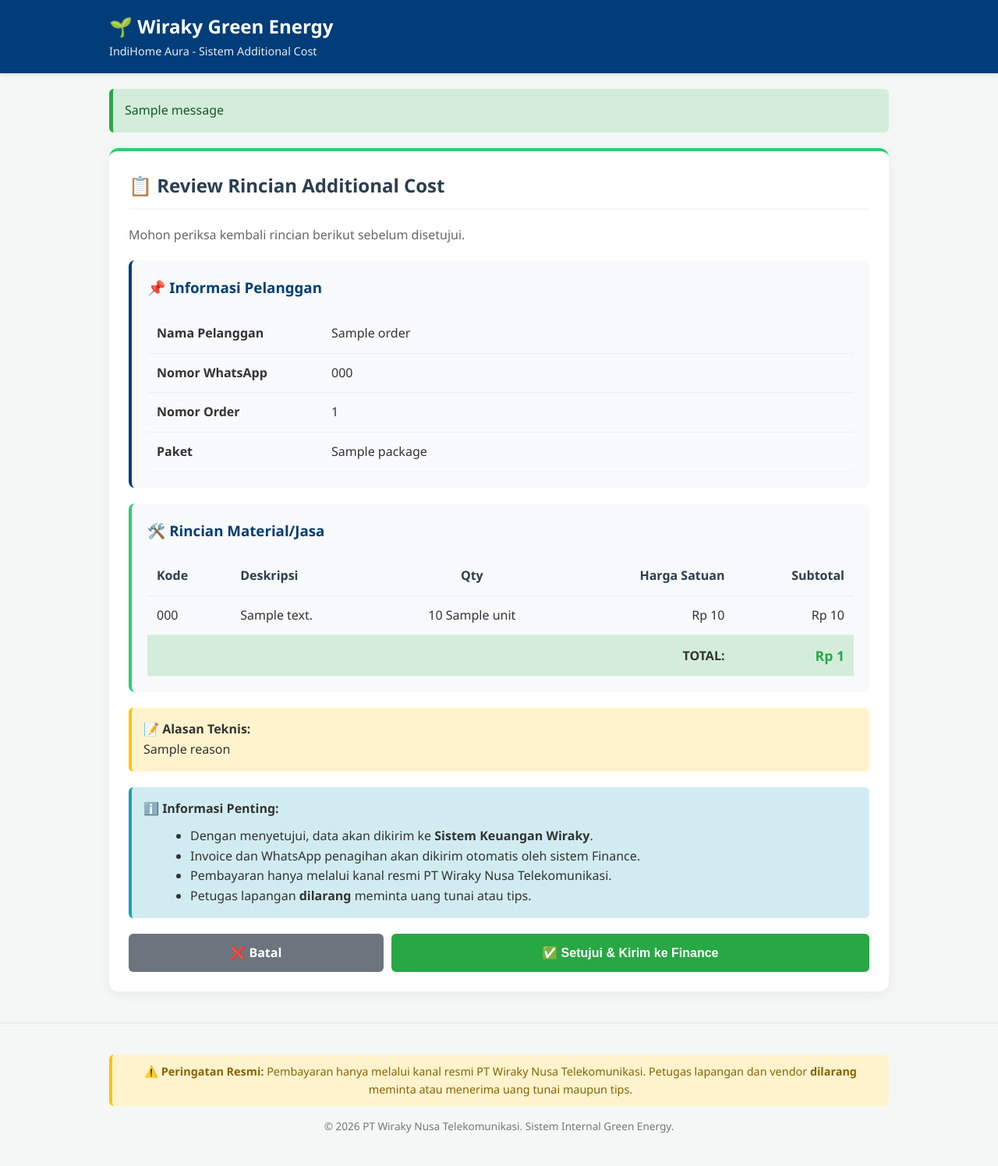
After one commit to Sunset2324/wiraky-green-energy, a Flask app: template templates/review_order.html in a window 1280 px wide. The commit adds this page. Shown: the whole page at 78% size. Run offline with Flask 3, Linux system fonts and the light colour scheme; the template is opened without the code that fills it: most values are stand-ins (such as "Sample title", 1, 10 or a date in 2020); one stand-in notice (Sample message) is shown; parts of the project's set-up code (start-up, migrations or seed data) failed here and were passed over.

Commit message:
chore: Finalize v1.0 API Standard integration & fix local testing issues
Major Updates:
- Simulation Mode: Added SIMULATE_FINANCE_API flag to bypass DNS resolution errors for placeholder domains during local development.
- Bug Fix: Resolved Jinja2 'builtin_function_or_method' iteration error in review_order.html by using bracket notation (order['items']).
- Cloudflare Proxy: Added ProxyFix middleware to app.py to correctly handle headers behind Cloudflare's reverse proxy.
- Environment: Cleaned up .env file, removed deprecated Xendit/WA configs, and standardized v1.0 HMAC secrets and URLs.
- UI/UX: Finalized surveyor input, review, and result templates with proper error handling and flash messages.

Compliance:
- Fully aligned with STANDAR_API_INTEGRATED v1.0 (HMAC-SHA256, Idempotency, Atomic DB transactions).
- Ready for UAT once Tim IT Wiraky provides the actual production API URL.

```diff
--- a/app.py
+++ b/app.py
@@ -1,5 +1,8 @@
 import os
-from flask import Flask, jsonify, render_template
+import json
+import uuid
+from datetime import datetime, timezone
+from flask import Flask, jsonify, render_template, request, redirect, url_for, flash, session
 from dotenv import load_dotenv
 
 # 1. Load Environment Variables
@@ -10,16 +13,18 @@ app = Flask(__name__)
 app.config['SECRET_KEY'] = os.getenv('SECRET_KEY', 'default-secret-key-change-me')
 app.config['JSON_AS_ASCII'] = False
 
-# Data Dummy Master Price
+# Data Dummy Master Price (Sesuai STANDAR API INTEGRATED v1.0)
 MASTER_PRICE = {
-    "KBL-PV-004": {"name": "Kabel PV 4mm2", "price": 15000},
-    "MCB-AC-002": {"name": "MCB tambahan", "price": 125000},
-    "JASA-001": {"name": "Instalasi khusus", "price": 225000},
-    "PLTS-01": {"name": "Panel Surya Extra", "price": 5000000},
-    "INV-01": {"name": "Inverter Upgrade", "price": 3000000}
+    "KBL-PV-004": {"name": "Kabel PV 4mm2", "unit": "meter", "price": 15000},
+    "MCB-AC-002": {"name": "MCB tambahan", "unit": "pcs", "price": 125000},
+    "JASA-001": {"name": "Instalasi khusus", "unit": "paket", "price": 225000},
+    "PLTS-01": {"name": "Panel Surya Extra", "unit": "unit", "price": 5000000},
+    "INV-01": {"name": "Inverter Upgrade", "unit": "unit", "price": 3000000}
 }
 
-# 3. Import Routes (Blueprints)
+# 3. Import Services & Routes
+from services.finance_api_client import send_additional_cost
+from core.audit_logger import log_audit
 from routes.api_routes import api_bp
 from routes.dashboard_routes import dashboard_bp
 from routes.webhook_routes import finance_webhook_bp
@@ -29,14 +34,142 @@ app.register_blueprint(finance_webhook_bp, url_prefix='/api/v1/finance')
 app.register_blueprint(api_bp, url_prefix='/api')
 app.register_blueprint(dashboard_bp, url_prefix='/dashboard')
 
-# 5. Route Halaman Surveyor
+# ==========================================
+# 5. ROUTE: Halaman Surveyor (Step 01)
+# ==========================================
 @app.route('/')
 def surveyor_page():
     return render_template('surveyor_input.html',
                            customer_name="Budi Santoso",
                            master_price=MASTER_PRICE)
 
-# 6. Health Check
+# ==========================================
+# 6. ROUTE: Proses & Hitung (Step 02)
+# ==========================================
+@app.route('/process_order', methods=['POST'])
+def process_order():
+    """Menerima form dari surveyor, validasi, dan simpan ke session untuk review."""
+    customer_name = request.form.get('customer_name', '').strip()
+    order_id = request.form.get('order_id', '').strip()
+    item_code = request.form.get('item_code', '').strip()
+    qty = int(request.form.get('qty', 1))
+    reason = request.form.get('reason', '').strip()
+    customer_phone = request.form.get('customer_phone', '').strip()
+    package = request.form.get('package', 'IndiHome Aura 3500').strip()
+
+    # Validasi input dasar
+    if not all([customer_name, order_id, item_code, customer_phone]):
+        flash("Semua field wajib harus diisi!", "error")
+        return redirect(url_for('surveyor_page'))
+
+    if item_code not in MASTER_PRICE:
+        flash("Kode material tidak valid!", "error")
+        return redirect(url_for('surveyor_page'))
+
+    # Hitung otomatis sesuai Master Price List
+    item_info = MASTER_PRICE[item_code]
+    unit_price = item_info['price']
+    subtotal = qty * unit_price
+
+    # Simpan ke session untuk halaman review
+    session['pending_order'] = {
+        'customer_name': customer_name,
+        'customer_phone': customer_phone,
+        'order_id': order_id,
+        'package': package,
+        'reason': reason,
+        'items': [{
+            'part_code': item_code,
+            'description': item_info['name'],
+            'qty': qty,
+            'unit': item_info.get('unit', 'unit'),
+            'unit_price': unit_price,
+            'subtotal': subtotal
+        }],
+        'total_amount': subtotal
+    }
+
+    return redirect(url_for('review_order'))
+
+# ==========================================
+# 7. ROUTE: Review & Persetujuan (Step 03)
+# ==========================================
+@app.route('/review')
+def review_order():
+    """Menampilkan rincian untuk disetujui Engineering & Pelanggan."""
+    pending = session.get('pending_order')
+    if not pending:
+        flash("Tidak ada data order yang pending!", "error")
+        return redirect(url_for('surveyor_page'))
+
+    return render_template('review_order.html', order=pending)
+
+# ==========================================
+# 8. ROUTE: Konfirmasi & Kirim ke Finance (Step 04)
+# ==========================================
+@app.route('/confirm_order', methods=['POST'])
+def confirm_order():
+    """Setelah disetujui, kirim payload ke Sistem Keuangan Wiraky via API."""
+    pending = session.get('pending_order')
+    if not pending:
+        flash("Tidak ada data order yang pending!", "error")
+        return redirect(url_for('surveyor_page'))
+
+    # Generate ID unik sesuai standar
+    additional_cost_id = f"AC-{datetime.now().year}-{uuid.uuid4().hex[:8].upper()}"
+    revision = 1
+    event_id = f"EVT-AC-{datetime.now().year}-{uuid.uuid4().hex[:8].upper()}-R{revision}"
+    approval_reference = f"APR-{datetime.now().year}-{uuid.uuid4().hex[:8].upper()}"
+    now_utc = datetime.now(timezone.utc).strftime("%Y-%m-%dT%H:%M:%SZ")
+
+    # Siapkan payload sesuai Schema v1.0
+    payload = {
+        "schema_version": "1.0",
+        "event_id": event_id,
+        "event_type": "ADDITIONAL_COST_APPROVED",
+        "occurred_at": now_utc,
+        "source": "GREEN_ENERGY",
+        "order_id": pending['order_id'],
+        "additional_cost_id": additional_cost_id,
+        "revision": revision,
+        "customer": {
+            "name": pending['customer_name'],
+            "whatsapp": pending['customer_phone'],
+            "package": pending['package']
+        },
+        "additional_items": pending['items'],
+        "total_amount": pending['total_amount'],
+        "currency": "IDR",
+        "approval": {
+            "status": "APPROVED",
+            "reference": approval_reference,
+            "approved_at": now_utc
+        },
+        "payment_status": "NOT_BILLED"
+    }
+
+    # Kirim ke Finance API
+    result = send_additional_cost(payload)
+
+    # Log audit
+    log_audit(
+        pending['order_id'],
+        "ADDITIONAL_COST_SUBMITTED",
+        f"AC ID: {additional_cost_id}, Amount: {pending['total_amount']}, Result: {result.get('success')}"
+    )
+
+    # Clear session
+    session.pop('pending_order', None)
+
+    # Tampilkan hasil
+    return render_template('order_result.html',
+                           result=result,
+                           order_id=pending['order_id'],
+                           additional_cost_id=additional_cost_id)
+
+# ==========================================
+# 9. Health Check & Error Handling
+# ==========================================
 @app.route('/health')
 def health_check():
     return jsonify({
@@ -46,7 +179,6 @@ def health_check():
         "message": "Sistem pembayaran Additional Cost siap digunakan."
     })
 
-# 7. Error Handling
 @app.errorhandler(404)
 def not_found(error):
     return jsonify({"error": "Endpoint tidak ditemukan"}), 404
@@ -55,6 +187,6 @@ def not_found(error):
 def internal_error(error):
     return jsonify({"error": "Terjadi kesalahan pada server"}), 500
 
-# 8. Entry Point
+# 10. Entry Point
 if __name__ == '__main__':
     app.run(debug=True, port=5000)
--- a/core/audit_logger.py
+++ b/core/audit_logger.py
@@ -19,7 +19,7 @@ if not audit_logger.handlers:
     audit_logger.addHandler(file_handler)
 
 
-def log_audit(order_id: str, action: str, detail: str, actor: str = "SYSTEM"):
+def log_audit(order_id: str, action: str, detail: str, actor: text_str = "SYSTEM"):
     """
     Mencatat setiap perubahan status kritis untuk keperluan audit dan rekonsiliasi.
     Sesuai PDF Halaman 5: "Laporan transaksi dan audit dapat ditelusuri per order,
--- a/templates/base.html
+++ b/templates/base.html
@@ -5,23 +5,92 @@
     <meta name="viewport" content="width=device-width, initial-scale=1.0">
     <title>{% block title %}Wiraky Green Energy{% endblock %}</title>
     <style>
-        :root { --primary: #2ecc71; --dark: #2c3e50; --light: #f4f7f6; }
-        body { font-family: 'Segoe UI', sans-serif; margin: 0; background: var(--light); color: #333; }
+        :root {
+            --primary: #003d79; /* Warna Korporat Biru */
+            --accent: #2ecc71;  /* Warna Green Energy */
+            --dark: #2c3e50;
+            --light: #f4f7f6;
+            --danger: #dc3545;
+            --warning: #ffc107;
+            --success: #28a745;
+        }
+        body { font-family: 'Segoe UI', Tahoma, sans-serif; margin: 0; background: var(--light); color: #333; line-height: 1.6; }
         .container { max-width: 1000px; margin: 20px auto; padding: 0 20px; }
-        .card { background: white; padding: 25px; border-radius: 12px; box-shadow: 0 4px 15px rgba(0,0,0,0.05); border-top: 4px solid var(--primary); margin-bottom: 20px; }
-        h2 { color: var(--dark); margin-top: 0; }
-        .btn { background: var(--primary); color: white; padding: 12px; border: none; border-radius: 6px; cursor: pointer; width: 100%; font-weight: bold; }
-        input, select, textarea { width: 100%; padding: 10px; border: 1px solid #ddd; border-radius: 6px; box-sizing: border-box; margin-bottom: 15px; }
-        table { width: 100%; border-collapse: collapse; }
+
+        /* Header & Footer */
+        header { background: var(--primary); color: white; padding: 15px 0; box-shadow: 0 2px 5px rgba(0,0,0,0.1); }
+        header .container { display: flex; justify-content: space-between; align-items: center; margin: 0 auto; }
+        header h1 { margin: 0; font-size: 1.5rem; color: white; }
+        header .subtitle { font-size: 0.9rem; opacity: 0.9; }
+        footer { text-align: center; padding: 20px; color: #777; font-size: 0.85rem; margin-top: 40px; border-top: 1px solid #ddd; }
+        .compliance-warning { background: #fff3cd; color: #856404; padding: 10px; border-radius: 6px; margin-bottom: 15px; font-size: 0.9rem; border-left: 4px solid var(--warning); }
+
+        /* Cards & Layout */
+        .card { background: white; padding: 25px; border-radius: 12px; box-shadow: 0 4px 15px rgba(0,0,0,0.05); border-top: 4px solid var(--accent); margin-bottom: 20px; }
+        h2 { color: var(--dark); margin-top: 0; border-bottom: 2px solid var(--light); padding-bottom: 10px; }
+
+        /* Forms */
+        .form-group { margin-bottom: 15px; }
+        label { display: block; margin-bottom: 5px; font-weight: 600; color: var(--dark); }
+        input, select, textarea { width: 100%; padding: 10px; border: 1px solid #ddd; border-radius: 6px; box-sizing: border-box; font-size: 1rem; }
+        input:focus, select:focus, textarea:focus { outline: none; border-color: var(--primary); box-shadow: 0 0 0 2px rgba(0,61,121,0.1); }
+
+        /* Buttons */
+        .btn { background: var(--primary); color: white; padding: 12px 20px; border: none; border-radius: 6px; cursor: pointer; font-weight: bold; font-size: 1rem; transition: background 0.2s; text-decoration: none; display: inline-block; text-align: center; }
+        .btn:hover { background: #002a55; }
+        .btn-success { background: var(--success); }
+        .btn-success:hover { background: #218838; }
+        .btn-block { width: 100%; }
+
+        /* Tables */
+        table { width: 100%; border-collapse: collapse; margin-top: 10px; }
         th, td { padding: 12px; text-align: left; border-bottom: 1px solid #eee; }
+        th { background: #f8f9fa; color: var(--dark); font-weight: 600; }
+
+        /* Badges & Alerts */
         .badge { padding: 4px 8px; border-radius: 4px; font-size: 12px; font-weight: bold; }
         .b-lunas { background: #d4edda; color: #155724; }
         .b-pending { background: #fff3cd; color: #856404; }
+        .b-draft { background: #e2e3e5; color: #383d41; }
+
+        .alert { padding: 15px; border-radius: 6px; margin-bottom: 20px; border-left: 5px solid; }
+        .alert-error { background: #f8d7da; color: #721c24; border-color: var(--danger); }
+        .alert-success { background: #d4edda; color: #155724; border-color: var(--success); }
     </style>
 </head>
 <body>
+    <header>
+        <div class="container">
+            <div>
+                <h1>🌱 Wiraky Green Energy</h1>
+                <span class="subtitle">IndiHome Aura - Sistem Additional Cost</span>
+            </div>
+        </div>
+    </header>
+
     <div class="container">
+        <!-- Flash Messages (Untuk validasi form) -->
+        {% with messages = get_flashed_messages(with_categories=true) %}
+            {% if messages %}
+                {% for category, message in messages %}
+                    <div class="alert alert-{{ category if category in ['success', 'error'] else 'error' }}">
+                        {{ message }}
+                    </div>
+                {% endfor %}
+            {% endif %}
+        {% endwith %}
+
+        <!-- Konten Utama -->
         {% block content %}{% endblock %}
     </div>
+
+    <footer>
+        <div class="container">
+            <div class="compliance-warning">
+                ⚠️ <b>Peringatan Resmi:</b> Pembayaran hanya melalui kanal resmi PT Wiraky Nusa Telekomunikasi. Petugas lapangan dan vendor <b>dilarang</b> meminta atau menerima uang tunai maupun tips.
+            </div>
+            <p>&copy; 2026 PT Wiraky Nusa Telekomunikasi. Sistem Internal Green Energy.</p>
+        </div>
+    </footer>
 </body>
 </html>
--- /dev/null
+++ b/templates/review_order.html
@@ -0,0 +1,80 @@
+{% extends "base.html" %}
+
+{% block title %}Review Order - Wiraky{% endblock %}
+
+{% block content %}
+<div class="card">
+    <h2>📋 Review Rincian Additional Cost</h2>
+    <p style="color: #666;">Mohon periksa kembali rincian berikut sebelum disetujui.</p>
+
+    <div style="background: #f8f9fa; padding: 20px; border-radius: 8px; margin: 20px 0; border-left: 4px solid #003d79;">
+        <h3 style="margin-top: 0; color: #003d79;">📌 Informasi Pelanggan</h3>
+        <table>
+            <tr><td style="width: 200px;"><b>Nama Pelanggan</b></td><td>{{ order.customer_name }}</td></tr>
+            <tr><td><b>Nomor WhatsApp</b></td><td>{{ order.customer_phone }}</td></tr>
+            <tr><td><b>Nomor Order</b></td><td>{{ order.order_id }}</td></tr>
+            <tr><td><b>Paket</b></td><td>{{ order.package }}</td></tr>
+        </table>
+    </div>
+
+    <div style="background: #f8f9fa; padding: 20px; border-radius: 8px; margin: 20px 0; border-left: 4px solid #2ecc71;">
+        <h3 style="margin-top: 0; color: #003d79;">🛠️ Rincian Material/Jasa</h3>
+        <table>
+            <thead>
+                <tr>
+                    <th>Kode</th>
+                    <th>Deskripsi</th>
+                    <th style="text-align: center;">Qty</th>
+                    <th style="text-align: right;">Harga Satuan</th>
+                    <th style="text-align: right;">Subtotal</th>
+                </tr>
+            </thead>
+            <tbody>
+                {% for item in order['items'] %}
+                <tr>
+                    <td>{{ item.part_code }}</td>
+                    <td>{{ item.description }}</td>
+                    <td style="text-align: center;">{{ item.qty }} {{ item.unit }}</td>
+                    <td style="text-align: right;">Rp {{ "{:,}".format(item.unit_price) }}</td>
+                    <td style="text-align: right;">Rp {{ "{:,}".format(item.subtotal) }}</td>
+                </tr>
+                {% endfor %}
+            </tbody>
+            <tfoot>
+                <tr style="background: #d4edda; font-weight: bold;">
+                    <td colspan="4" style="text-align: right;">TOTAL:</td>
+                    <td style="text-align: right; color: #28a745; font-size: 1.1em;">Rp {{ "{:,}".format(order.total_amount) }}</td>
+                </tr>
+            </tfoot>
+        </table>
+    </div>
+
+    {% if order.reason %}
+    <div style="background: #fff3cd; padding: 15px; border-left: 4px solid #ffc107; border-radius: 6px; margin: 20px 0;">
+        <b>📝 Alasan Teknis:</b><br>
+        {{ order.reason }}
+    </div>
+    {% endif %}
+
+    <div style="background: #d1ecf1; padding: 15px; border-left: 4px solid #17a2b8; border-radius: 6px; margin: 20px 0;">
+        <b>ℹ️ Informasi Penting:</b>
+        <ul style="margin: 10px 0 0 20px;">
+            <li>Dengan menyetujui, data akan dikirim ke <b>Sistem Keuangan Wiraky</b>.</li>
+            <li>Invoice dan WhatsApp penagihan akan dikirim otomatis oleh sistem Finance.</li>
+            <li>Pembayaran hanya melalui kanal resmi PT Wiraky Nusa Telekomunikasi.</li>
+            <li>Petugas lapangan <b>dilarang</b> meminta uang tunai atau tips.</li>
+        </ul>
+    </div>
+
+    <form action="{{ url_for('confirm_order') }}" method="POST" style="margin-top: 20px;">
+        <div style="display: flex; gap: 10px;">
+            <a href="{{ url_for('surveyor_page') }}" class="btn" style="background: #6c757d; text-decoration: none; flex: 1;">
+                ❌ Batal
+            </a>
+            <button type="submit" class="btn btn-success" style="flex: 2;">
+                ✅ Setujui & Kirim ke Finance
+            </button>
+        </div>
+    </form>
+</div>
+{% endblock %}
```
Also changed, not shown: services/finance_api_client.py (+97 -33 lines), templates/order_result.html (added, +49 -0 lines), templates/surveyor_input.html (+30 -5 lines), 2 other files.
